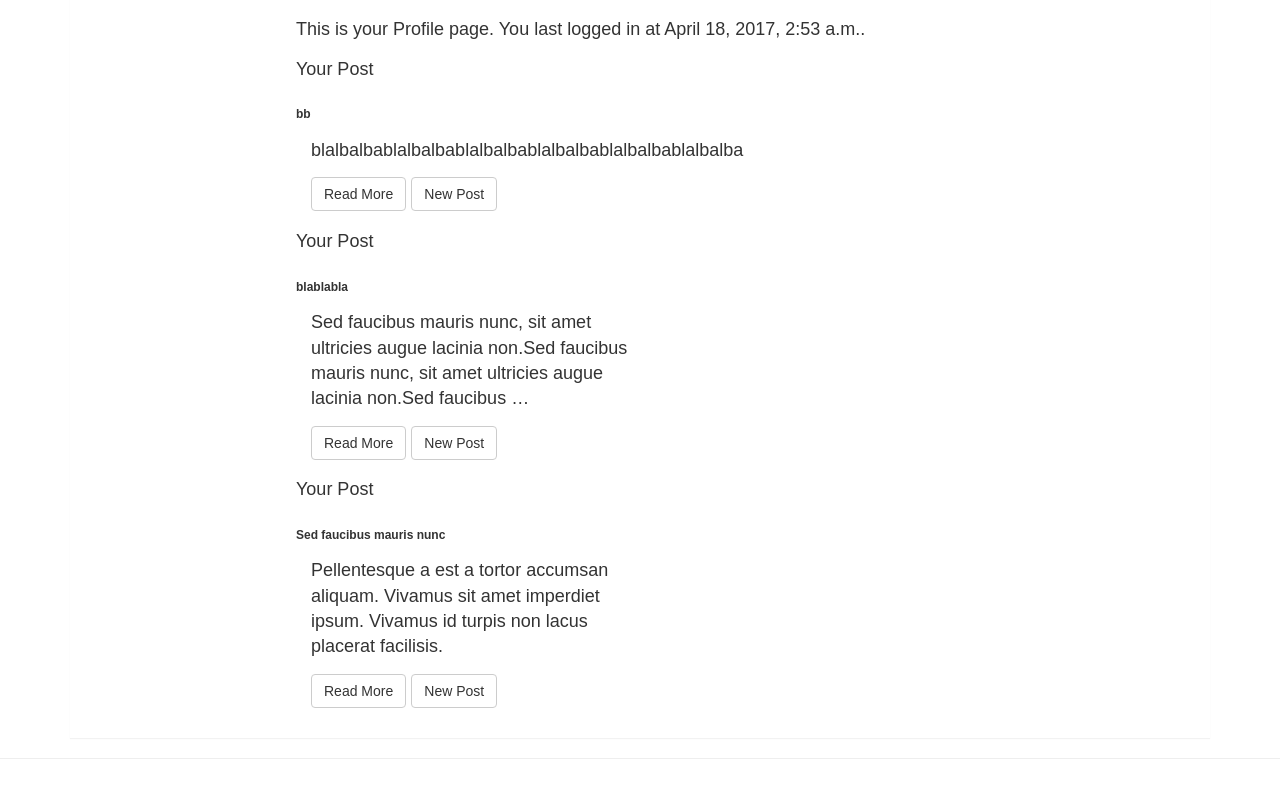
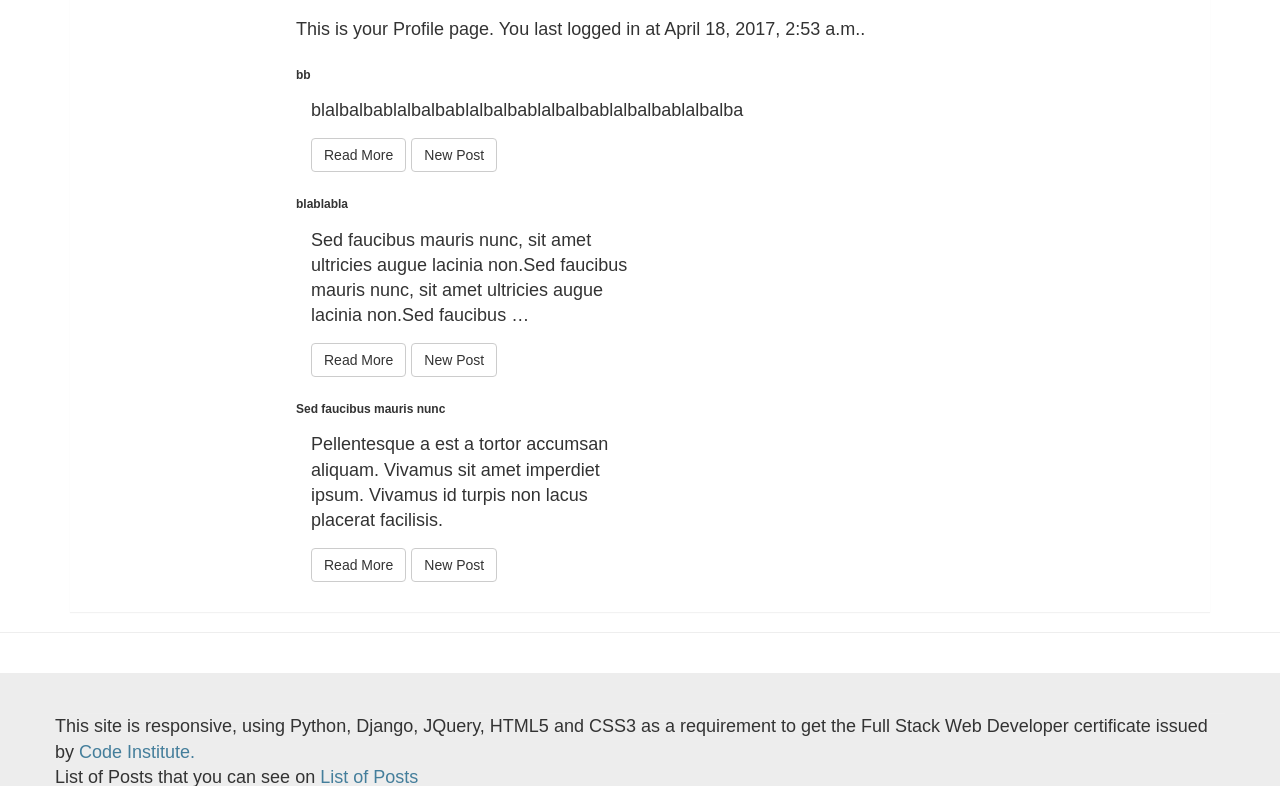
Before and after one commit to Code-Institute-Submissions/Stream3-GIT, a Django app: page /profile/ in a window 1280 px wide. Shown: the part 774-1560 px from the top of the page. Run offline with Django 3.2, Linux system fonts and the light colour scheme; a user stored in the database is signed in; data comes from the database, SQL or seed files in the repository; parts of the project's set-up code (start-up, migrations or seed data) failed here and were passed over; some libraries are stand-ins or nearby versions.

Commit message:
work it better

```diff
--- a/templates/profile.html
+++ b/templates/profile.html
@@ -15,8 +15,6 @@
 
                         {% for post in posts %}
                             {% if user.id == post.author_id %}
-
-                                <p>Your Post</p>
                                     <div class="row">
                                         <div class="col-md-10 col-sm-9 col-lg-8">
                                             <h4>{{ post.title }}</h4>
```
